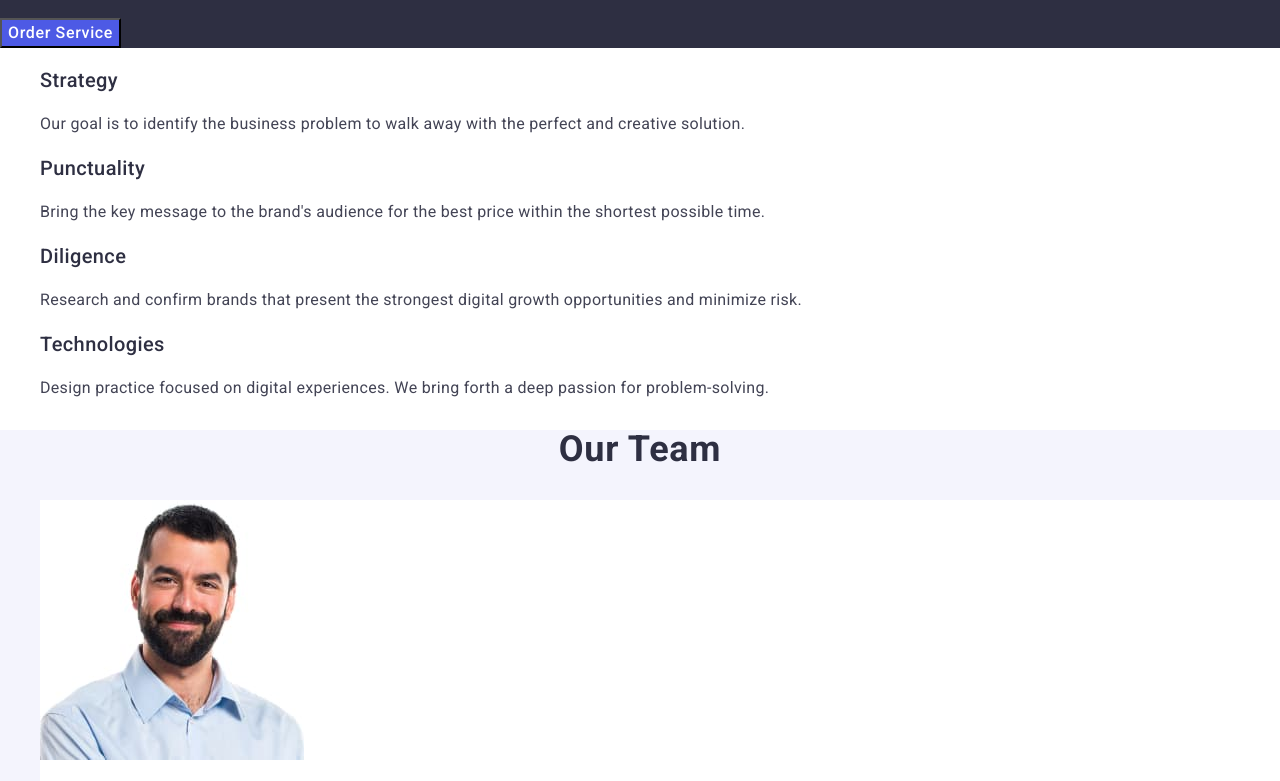
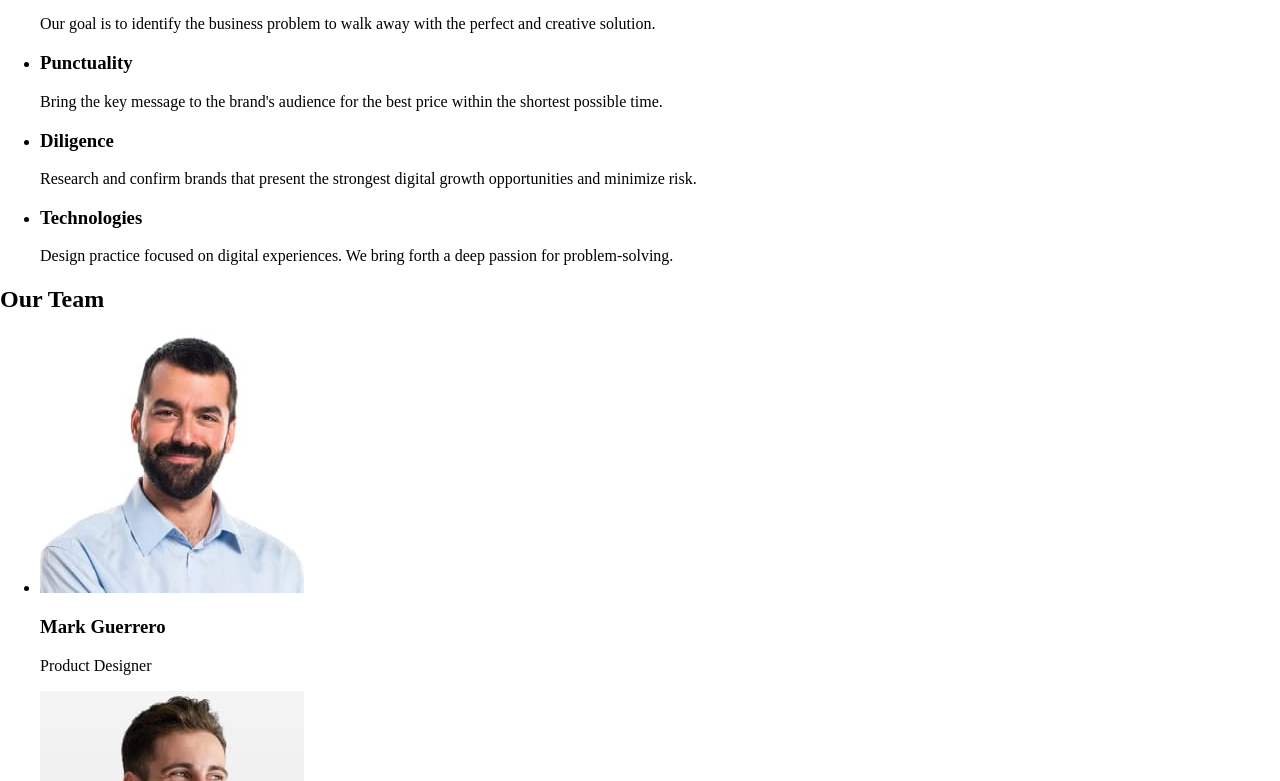
Before and after one commit to Ihorsoft/goit-markup-hw-02, a plain HTML site: page index.html in a window 1280 px wide. Shown: the part 290-1071 px from the top of the page. Drawn offline with nearby package versions, Linux system fonts and the light colour scheme.

Commit message:
with out  css

```diff
--- a/index.html
+++ b/index.html
@@ -14,7 +14,7 @@
                 integrity="sha512-NhSC1YmyruXifcj/KFRWoC561YpHpc5Jtzgvbuzx5VozKpWvQ+4nXhPdFgmx8xqexRcpAglTj9sIBWINXa8x5w=="
                 crossorigin="anonymous" referrerpolicy="no-referrer" />
 
-        <link rel="stylesheet" href="./css/styles.css">
+        <!-- <link rel="stylesheet" href="./css/styles.css"> -->
     <title>goit-markup-hw-02</title>
 
 </head>
```
